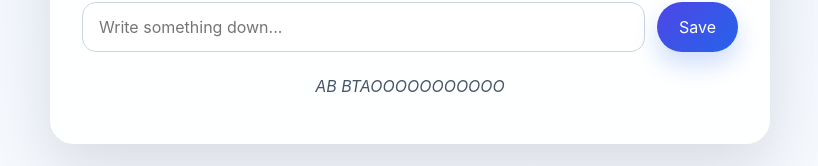
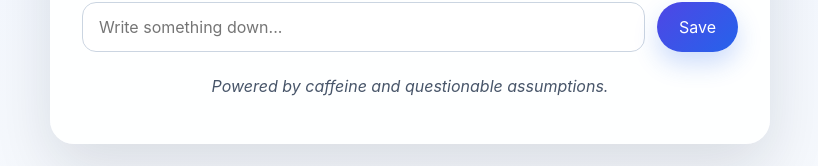
Before and after one commit to adityafrfr/NotesApp, a React (Vite) app in the folder frontend/: page / in a window 1280 px wide. Shown: the part 420-586 px from the top of the page, without its empty margins (230-1048 px from the left). Built offline with nearby package versions, Linux system fonts and the light colour scheme; no server answers.

Commit message:
Update footer message

```diff
--- a/frontend/src/components/Footer.jsx
+++ b/frontend/src/components/Footer.jsx
@@ -2,7 +2,7 @@ const Footer = () => {
   return (
     <footer className="footer">
       <p>
-        AB BTAOOOOOOOOOOO
+        Powered by caffeine and questionable assumptions.
       </p>
     </footer>
   )
```
